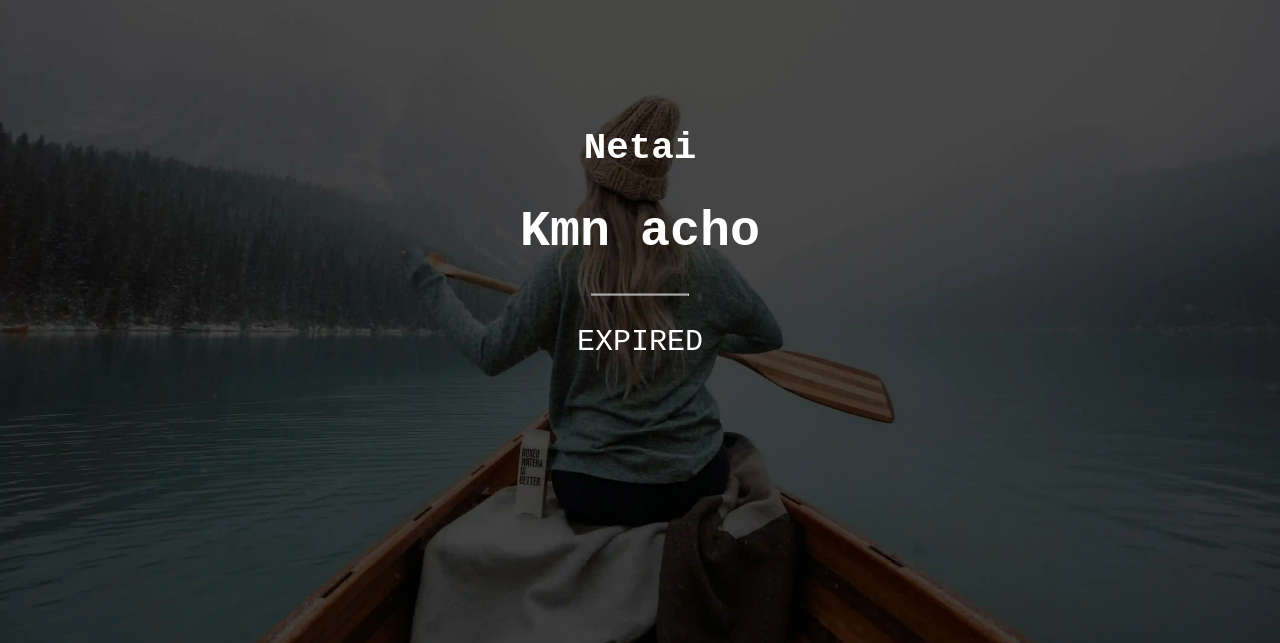
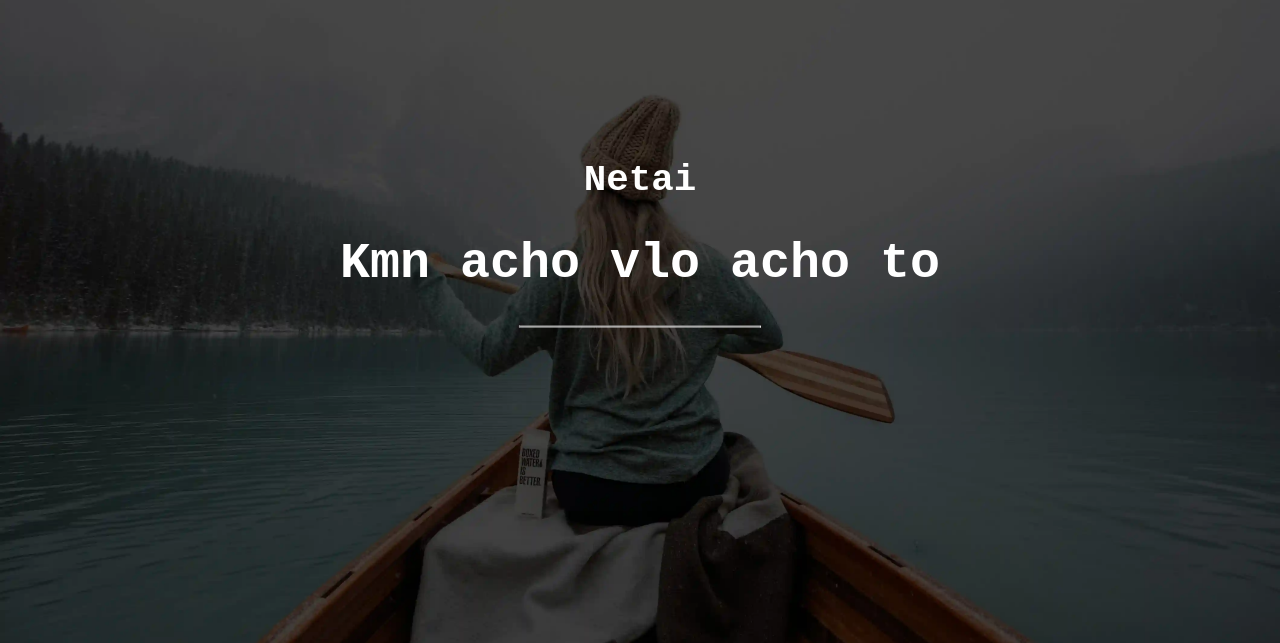
Before and after one commit to nsutradhar/comming-soon, a plain HTML site: page index.html in a window 1280 px wide. Shown: the part 157-800 px from the top of the page. Drawn offline with Linux system fonts and the light colour scheme.

Commit message:
Update index.html

```diff
--- a/index.html
+++ b/index.html
@@ -54,41 +54,11 @@
     <div class="bgimg">
         <div class="middle">
             <h2>Netai</h2>
-            <h1>Kmn acho</h1>
+            <h1>Kmn acho vlo acho to</h1>
             <hr>
             <p id="demo" style="font-size:30px"></p>
         </div>
-    </div>
-    <script>
-        // Set the date we're counting down to
-        var countDownDate = new Date("feb 8, 2024 15:37:25").getTime();
-
-        // Update the count down every 1 second
-        var countdownfunction = setInterval(function () {
-
-            // Get todays date and time
-            var now = new Date().getTime();
-
-            // Find the distance between now an the count down date
-            var distance = countDownDate - now;
-
-            // Time calculations for days, hours, minutes and seconds
-            var days = Math.floor(distance / (1000 * 60 * 60 * 24));
-            var hours = Math.floor((distance % (1000 * 60 * 60 * 24)) / (1000 * 60 * 60));
-            var minutes = Math.floor((distance % (1000 * 60 * 60)) / (1000 * 60));
-            var seconds = Math.floor((distance % (1000 * 60)) / 1000);
-
-            // Output the result in an element with id="demo"
-            document.getElementById("demo").innerHTML = days + "d " + hours + "h "
-                + minutes + "m " + seconds + "s ";
-
-            // If the count down is over, write some text
-            if (distance < 0) {
-                clearInterval(countdownfunction);
-                document.getElementById("demo").innerHTML = "EXPIRED";
-            }
-        }, 1000);
-    </script>
+    </div
 </body>
 
 </html>
```
